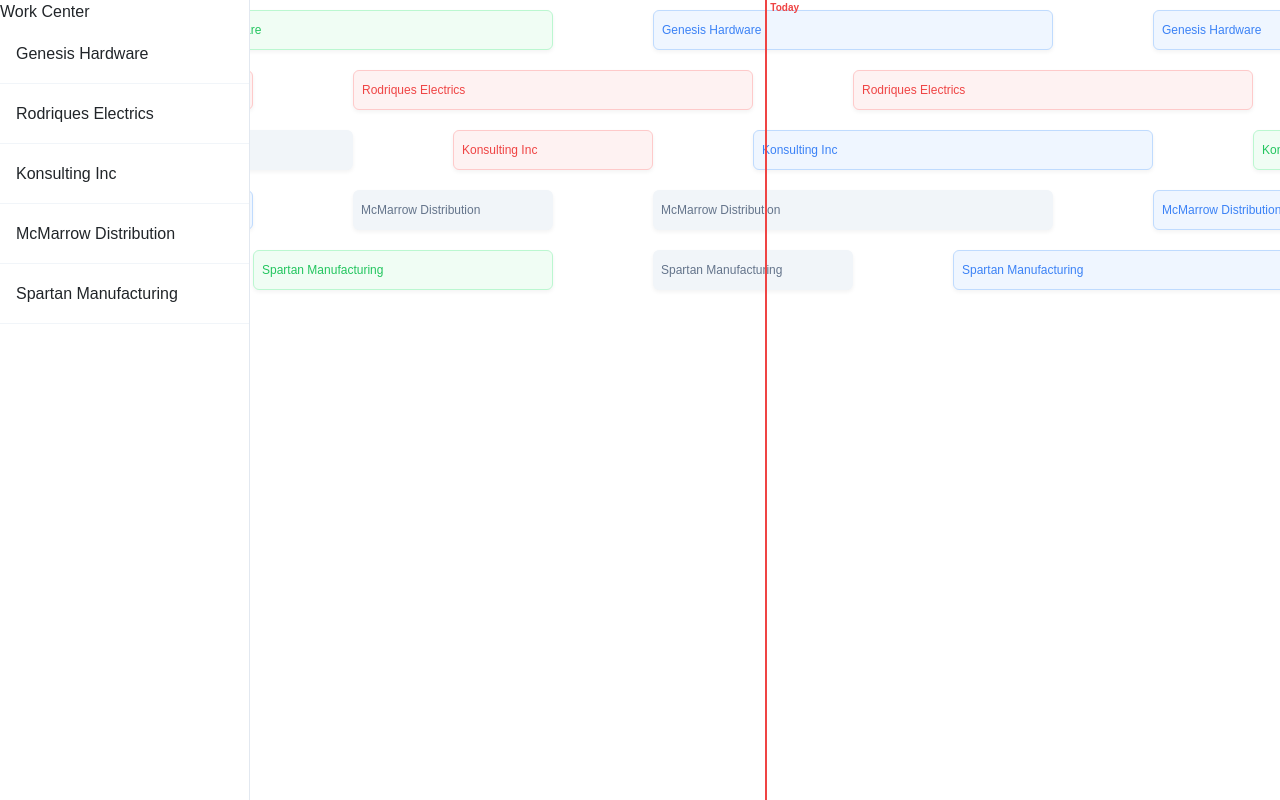
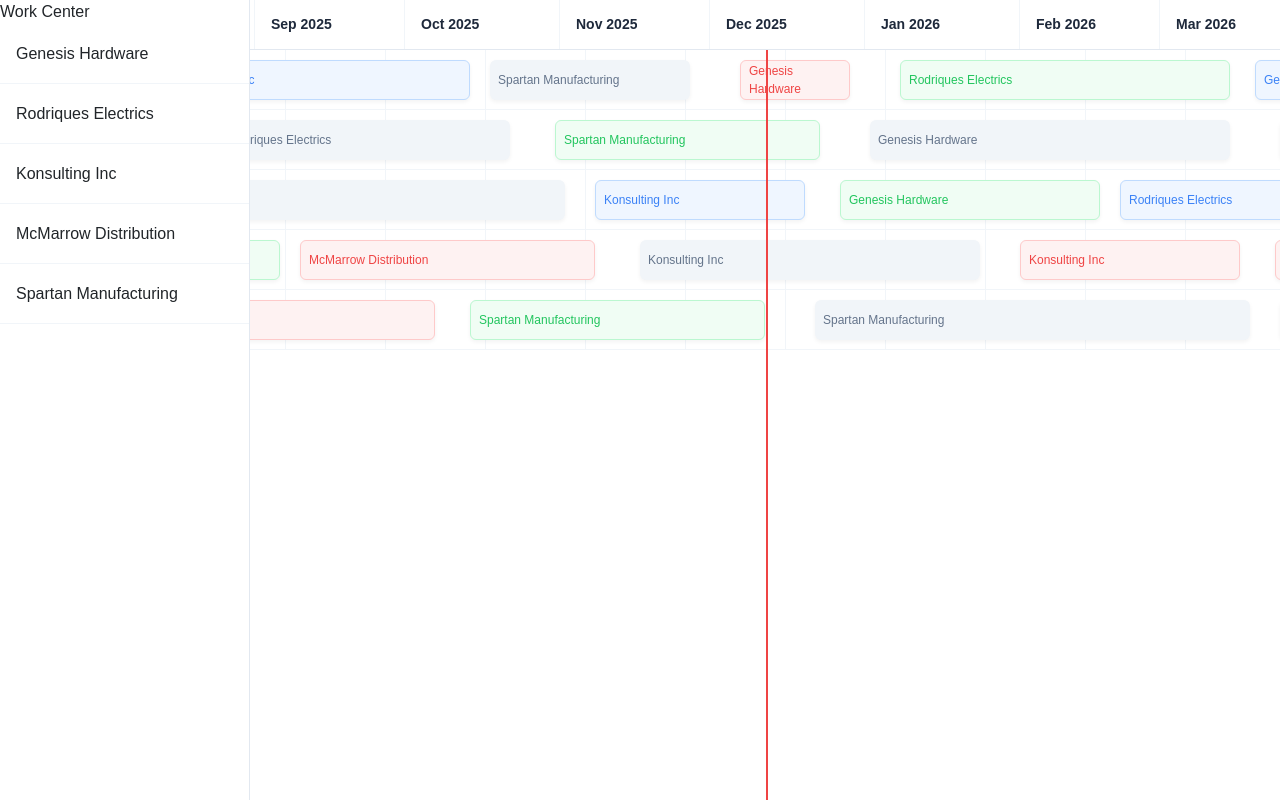
Before and after one commit to yfzwinnie/Naologic-FE-Take-Home-Challenge, an Angular app: page / in a window 1280 px wide. Built offline with nearby package versions, Linux system fonts and the light colour scheme.

Commit message:
Add timeline header component for month and year

```diff
--- /dev/null
+++ b/src/app/components/timeline-header/timeline-header.html
@@ -0,0 +1,9 @@
+<div class="header-container">
+  @for (segment of headerSegments(); track segment.date.getTime()) {
+  <div class="month-segment" [style.width.px]="segment.width">
+    <div class="month-label">
+      {{ segment.label }}
+    </div>
+  </div>
+  }
+</div>
--- /dev/null
+++ b/src/app/components/timeline-header/timeline-header.scss
@@ -0,0 +1,27 @@
+/* timeline-header.component.scss */
+.header-container {
+  display: flex;
+  height: 50px; // Slightly shorter for a cleaner look
+  background: #ffffff;
+  border-bottom: 1px solid #e2e8f0;
+  position: sticky;
+  top: 0;
+  z-index: 50;
+
+  .month-segment {
+    flex-shrink: 0;
+    border-right: 1px solid #f1f5f9;
+    display: flex;
+    align-items: center; // Vertically center the text
+
+    .month-label {
+      padding-left: 16px;
+      font-size: 14px;
+      font-weight: 600;
+      color: #1e293b;
+      white-space: nowrap;
+      overflow: hidden;
+      text-overflow: ellipsis;
+    }
+  }
+}
--- /dev/null
+++ b/src/app/components/timeline-header/timeline-header.ts
@@ -0,0 +1,40 @@
+import { CommonModule } from '@angular/common';
+import { Component, input, computed } from '@angular/core';
+
+@Component({
+  selector: 'app-timeline-header',
+  imports: [CommonModule],
+  templateUrl: './timeline-header.html',
+  styleUrls: ['./timeline-header.scss'],
+})
+export class TimelineHeaderComponent {
+  pixelsPerDay = input.required<number>();
+
+  // Ensure this matches your generator anchor
+  readonly START_DATE = new Date('2024-12-01T00:00:00');
+
+  headerSegments = computed(() => {
+    const segments = [];
+    const current = new Date(this.START_DATE);
+    const pxPerDay = this.pixelsPerDay();
+
+    for (let i = 0; i < 24; i++) {
+      const year = current.getFullYear();
+      const month = current.getMonth();
+      const daysInMonth = new Date(year, month + 1, 0).getDate();
+
+      segments.push({
+        // Change 'long' to 'short' for abbreviated names
+        label: current.toLocaleDateString('en-US', {
+          month: 'short',
+          year: 'numeric',
+        }),
+        width: daysInMonth * pxPerDay,
+        date: new Date(current),
+      });
+
+      current.setMonth(current.getMonth() + 1);
+    }
+    return segments;
+  });
+}
--- a/src/app/components/timeline/timeline.html
+++ b/src/app/components/timeline/timeline.html
@@ -10,6 +10,7 @@
 
   <main class="timeline-area" #scrollArea>
     <div class="grid-container" [style.width.px]="5000">
+      <app-timeline-header [pixelsPerDay]="pixelsPerDay()"> </app-timeline-header>
       <div class="today-line" [style.left.px]="todayOffset()">
         <span class="today-label">Today</span>
       </div>
--- a/src/app/components/timeline/timeline.ts
+++ b/src/app/components/timeline/timeline.ts
@@ -10,11 +10,12 @@ import {
 import { CommonModule } from '@angular/common';
 import { WorkOrderDocument } from '../../models/work-order.model';
 import { WorkOrderService } from '../../services/work-order.service';
+import { TimelineHeaderComponent } from '../timeline-header/timeline-header';
 
 @Component({
   selector: 'app-timeline',
   standalone: true,
-  imports: [CommonModule],
+  imports: [CommonModule, TimelineHeaderComponent],
   templateUrl: './timeline.html',
   styleUrls: ['./timeline.scss'],
 })
@@ -26,7 +27,7 @@ export class TimelineComponent {
 
   // State Signals
   workCenters = this.workOrderService.workCenters;
-  currentTimescale = signal<'Day' | 'Week' | 'Month'>('Day');
+  currentTimescale = signal<'Day' | 'Week' | 'Month'>('Month');
   hoveredRowId = signal<string | null>(null);
 
   // Constants for our "Coordinate System"
@@ -39,9 +40,9 @@ export class TimelineComponent {
       case 'Day':
         return 100;
       case 'Week':
-        return 30;
+        return 40;
       case 'Month':
-        return 8;
+        return 5;
       default:
         return 30;
     }
--- a/src/app/utility/work-order-generator.ts
+++ b/src/app/utility/work-order-generator.ts
@@ -28,8 +28,12 @@ export function generateInitialWorkOrders(count: number): WorkOrderDocument[] {
     // 1. Retrieve the specific cursor for this machine
     const startDate = new Date(nextAvailableDatePerWC[wc.docId]);
 
-    // 2. Random duration (2 to 5 days)
-    const duration = Math.floor(Math.random() * 4) + 2;
+    // 1. Random gap between orders (0 to 10 days)
+    const gap = Math.floor(Math.random() * 10);
+    startDate.setDate(startDate.getDate() + gap);
+
+    // 2. INCREASED DURATION: Spans multiple months (20 to 90 days)
+    const duration = Math.floor(Math.random() * 70) + 20;
     const endDate = new Date(startDate);
     endDate.setDate(startDate.getDate() + duration);
 
@@ -37,7 +41,7 @@ export function generateInitialWorkOrders(count: number): WorkOrderDocument[] {
       docId: `wo-${i}`,
       docType: 'workOrder',
       data: {
-        name: wc.data.name,
+        name: MOCK_WORK_CENTERS[Math.floor(Math.random() * MOCK_WORK_CENTERS.length)].data.name,
         workCenterId: wc.docId,
         status: statuses[Math.floor(Math.random() * statuses.length)],
         startDate: startDate.toISOString().split('T')[0],
@@ -45,8 +49,7 @@ export function generateInitialWorkOrders(count: number): WorkOrderDocument[] {
       },
     });
 
-    // 3. CRITICAL: Update the cursor for THIS Work Center only
-    // Add a 1-day gap so they don't touch
+    // 3. Update cursor for the next order on this machine
     const nextStart = new Date(endDate);
     nextStart.setDate(nextStart.getDate() + 1);
     nextAvailableDatePerWC[wc.docId] = nextStart;
```
Also changed, not shown: 1 other file (tests, documents, lock files or other folders).
